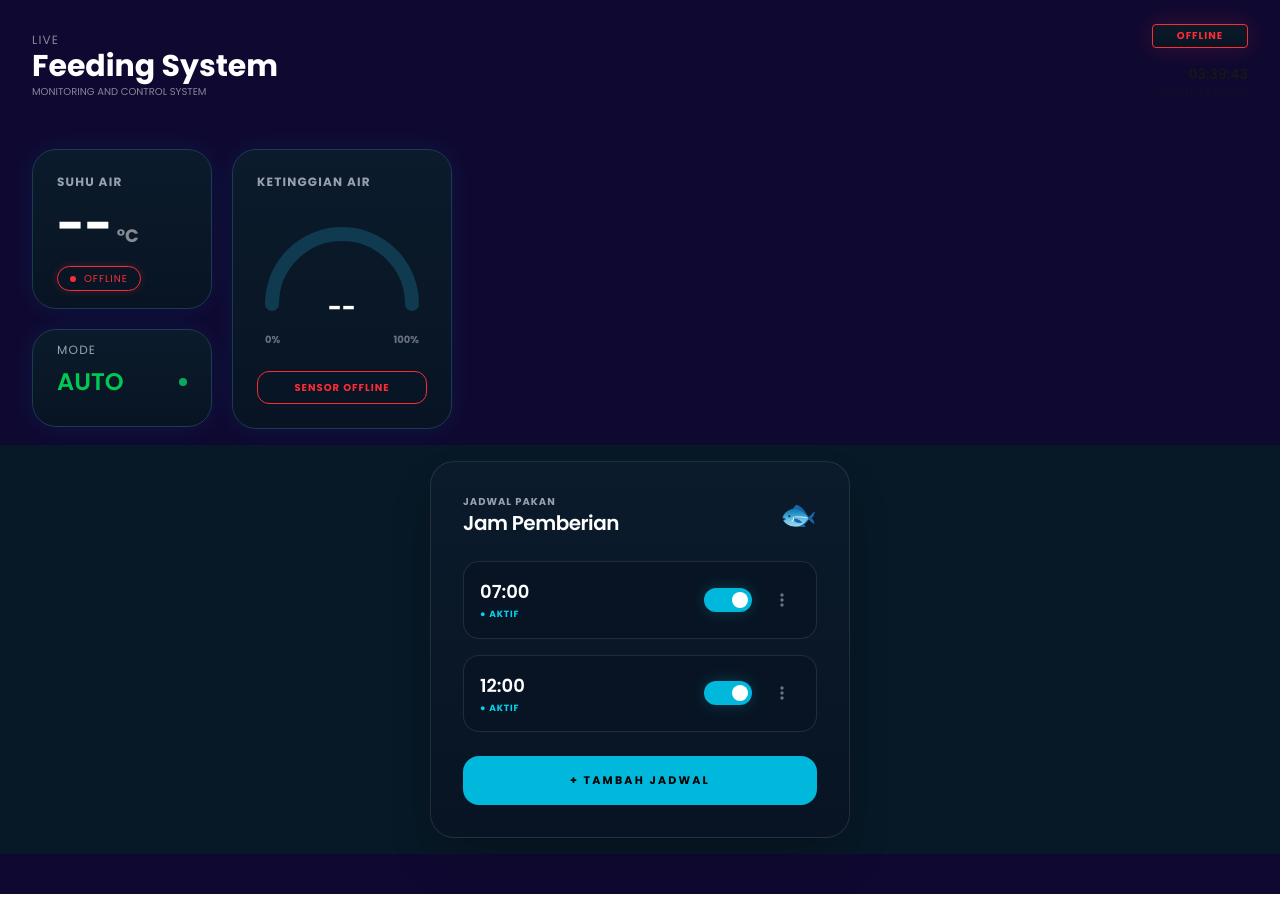
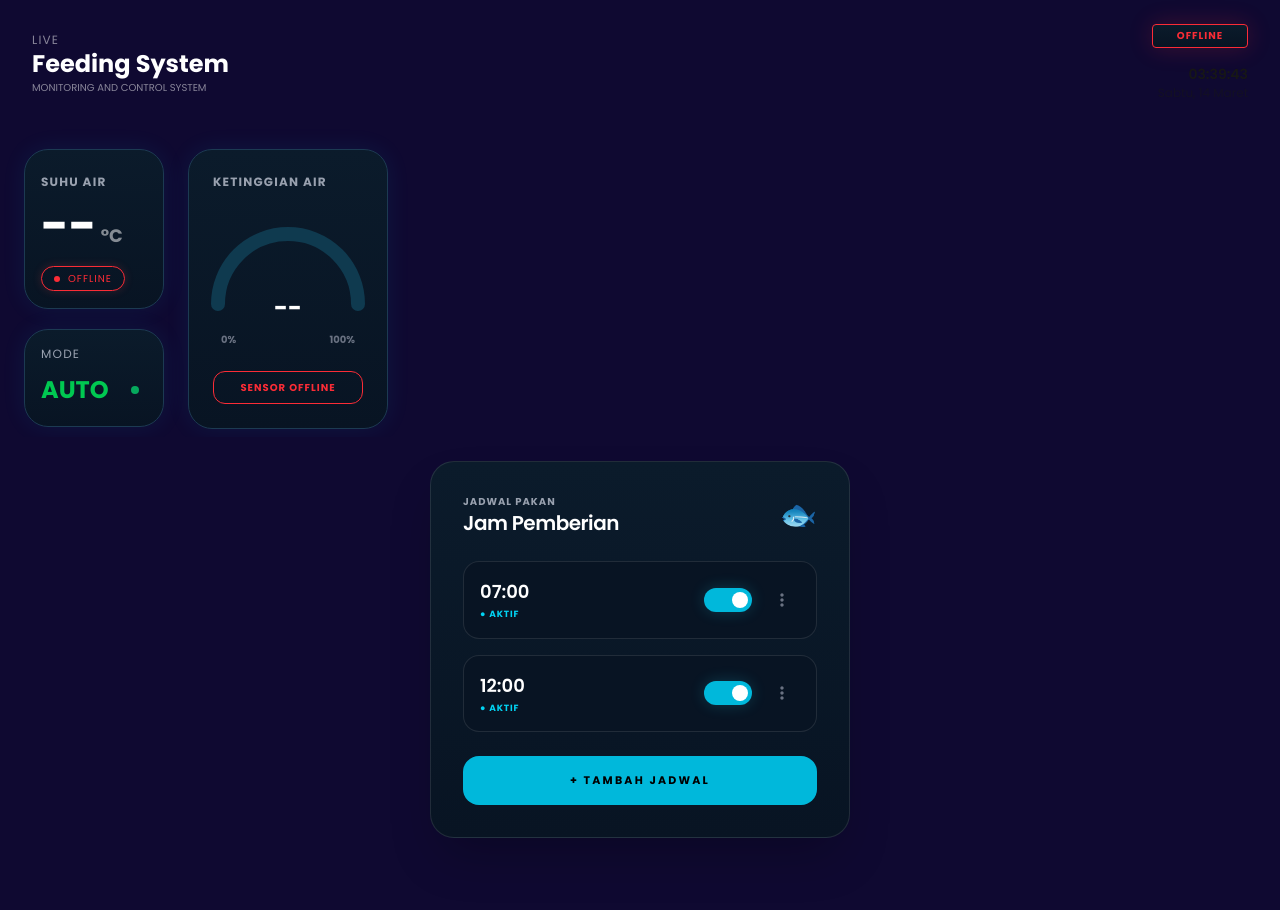
Before and after one commit to wwicaksonoo/feeding-system, a Next.js app: page / in a window 1280 px wide. Built offline with nearby package versions, Linux system fonts and the light colour scheme; no server answers; the database is empty.

Commit message:
update styling design

```diff
--- a/src/app/page.js
+++ b/src/app/page.js
@@ -39,7 +39,7 @@ export default function Home() {
         <div className="flex justify-between">
           <div className="flex flex-col items-start rounded-lg p-8 text-white ">
             <span className="text-xs opacity-50 uppercase tracking-widest">Live</span>
-            <h1 className="font-bold text-3xl">Feeding System</h1>
+            <h1 className="font-bold text-2xl">Feeding System</h1>
             <span className="text-[10px] opacity-50 uppercase">Monitoring and Control System</span>
           </div>
 
--- a/src/components/feed.js
+++ b/src/components/feed.js
@@ -73,7 +73,7 @@ export default function FeedSchedule({isAuto}) {
     };
 
     return (
-        <div className="bg-[#071826] flex items-center justify-center p-4 relative bottom-10">
+        <div className="bg-[#0f0931] flex items-center justify-center p-6 relative bottom-12">
             <div className="w-105 p-8 rounded-3xl border border-white/10 bg-linear-to-b from-[#0b1b2b] to-[#081423] shadow-2xl">
                 <div className="flex justify-between items-center mb-6">
                     <div>
--- a/src/components/stats.js
+++ b/src/components/stats.js
@@ -22,20 +22,20 @@ export default function Stats({ level, temp, isOffline, isAuto, setIsAuto }) {
 
     return (
         <div className="flex gap-5 relative bottom-6">
-            <div className="flex flex-col gap-5">
+            <div className="flex flex-col gap-5 relative right-2">
 
-                <div className="w-45 h-40 p-6 rounded-3xl bg-linear-to-b from-[#0b1b2b] to-[#081423] border border-[#1c3a52] shadow-[0_0_25px_rgba(0,200,255,0.08)]">
-                    <p className="text-xs text-gray-400 tracking-widest uppercase font-bold">Suhu Air</p>
-                    <div className="text-5xl font-bold text-white mt-3">
+                <div className="w-35 h-40 p-6 rounded-3xl bg-linear-to-b from-[#0b1b2b] to-[#081423] border border-[#1c3a52] shadow-[0_0_25px_rgba(0,200,255,0.08)]">
+                    <p className="text-xs text-gray-400 tracking-widest uppercase font-bold relative right-2">Suhu Air</p>
+                    <div className="text-5xl font-bold text-white mt-3 relative right-2">
                         {isOffline ? "--" : temp}<span className="text-lg ml-1 opacity-50">°C</span>
                     </div>
-                    <div className={`mt-4 inline-flex items-center gap-2 px-3 py-1 rounded-full border text-[10px] tracking-widest transition-all duration-300 ${
+                    <div className={`mt-4 inline-flex relative right-2 items-center gap-2 px-3 py-1 rounded-full border text-[10px] tracking-widest transition-all duration-300 ${
                         isOffline ? "border-red-500 text-red-500 shadow-[0_0_10px_rgba(239,68,68,0.2)]" :
                         temp < 24 ? "border-blue-500 text-blue-400 shadow-[0_0_10px_rgba(59,130,246,0.2)]" :
                         temp <= 29 ? "border-cyan-500 text-white shadow-[0_0_10px_rgba(34,211,238,0.2)]" :
                         "border-red-500 text-red-400 shadow-[0_0_10px_rgba(239,68,68,0.2)]"
                     }`}>
-                        <span className={`w-1.5 h-1.5 rounded-full ${
+                        <span className={`w-1.5 h-1.5 rounded-full  ${
                             isOffline ? "bg-red-500" : temp < 24 ? "bg-blue-500" : temp <= 29 ? "bg-cyan-400 animate-pulse" : "bg-red-500 animate-ping"
                         }`}></span>
                         {isOffline ? "OFFLINE" : temp < 24 ? "DINGIN" : temp <= 29 ? "NORMAL" : "PANAS"}
@@ -44,11 +44,11 @@ export default function Stats({ level, temp, isOffline, isAuto, setIsAuto }) {
 
                <div
                     onClick={() => setIsAuto(!isAuto)}
-                    className="w-45 min-h-2 p-6 rounded-3xl bg-linear-to-b from-[#0b1b2b] to-[#081423] border border-[#1c3a52] shadow-[0_0_25px_rgba(0,200,255,0.08)] cursor-pointer hover:border-cyan-500/50 transition-all group"
+                    className="w-35 min-h-2 p-6 rounded-3xl bg-linear-to-b from-[#0b1b2b] to-[#081423] border border-[#1c3a52] shadow-[0_0_25px_rgba(0,200,255,0.08)] cursor-pointer hover:border-cyan-500/50 transition-all group"
                 >
-                    <p className="text-xs text-gray-400 tracking-widest relative bottom-3 uppercase">Mode</p>
-                    <div className="flex items-center justify-between relative bottom-1">
-                        <div className={`text-2xl font-semibold transition-colors ${isAuto ? "text-green-500" : "text-blue-400"}`}>
+                    <p className="text-xs text-gray-400 tracking-widest relative bottom-2 right-2 uppercase">Mode</p>
+                    <div className="flex items-center justify-between relative top-1">
+                        <div className={`text-2xl font-bold relative right-2 transition-colors ${isAuto ? "text-green-500" : "text-blue-400"}`}>
                             {isAuto ? "AUTO" : "MANUAL"}
                         </div>
                         <div className={`w-2 h-2 rounded-full ${isAuto ? "bg-green-400 animate-pulse" : "bg-blue-400"}`}></div>
@@ -64,7 +64,7 @@ export default function Stats({ level, temp, isOffline, isAuto, setIsAuto }) {
                 </div>
             </div>
 
-            <div className="w-55 p-6 rounded-3xl bg-linear-to-b from-[#0b1b2b] to-[#081423] border border-[#1c3a52] shadow-[0_0_25px_rgba(0,200,255,0.08)] flex flex-col items-center">
+            <div className="w-50 p-6 rounded-3xl relative right-1 bg-linear-to-b from-[#0b1b2b] to-[#081423] border border-[#1c3a52] shadow-[0_0_25px_rgba(0,200,255,0.08)] flex flex-col items-center">
                 <p className="text-xs tracking-widest text-gray-400 uppercase font-bold self-start">Ketinggian Air</p>
                 <div className="flex justify-center mt-6 relative">
                     <svg width="180" height="110">
```
